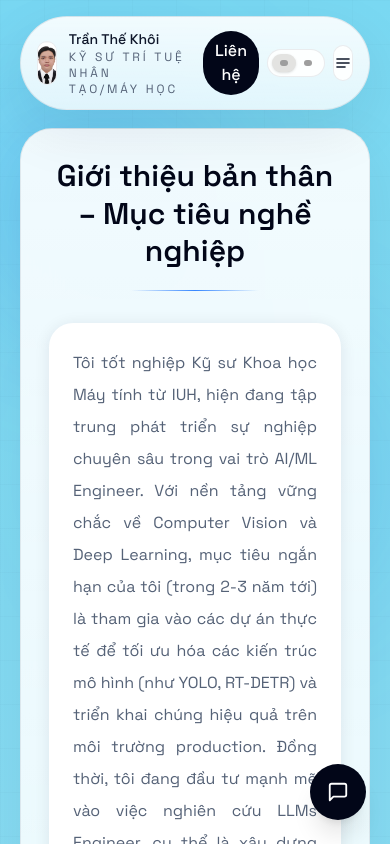
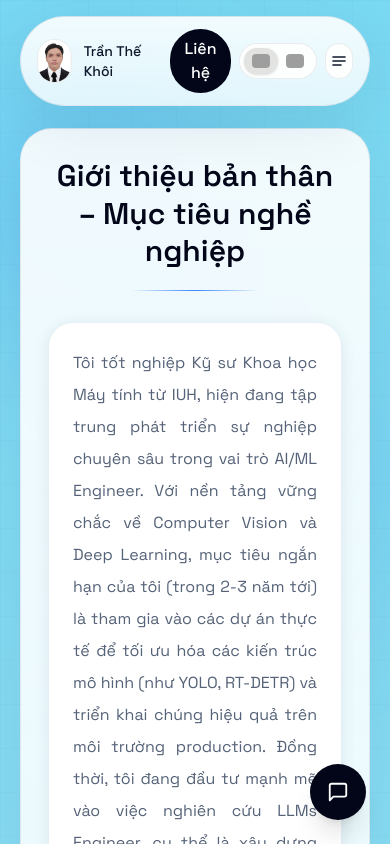
Before and after one commit to khoithetran/Khoi-Tran-Portfolio, a Next.js app: page / in a window 390 px wide. Shown: the top 844 px of the page. Built offline with nearby package versions, Linux system fonts and the light colour scheme; grey boxes are pictures that could not be loaded.

Commit message:
fix: hide NavHeader role text on small screens

```diff
--- a/components/ui/NavHeader.tsx
+++ b/components/ui/NavHeader.tsx
@@ -145,7 +145,7 @@ export function NavHeader({ locale, content, onLocaleChange }: NavHeaderProps) {
           </div>
           <div>
             <p className="text-sm font-medium text-slate-900">{identity[locale].name}</p>
-            <p className="font-[var(--font-mono)] text-xs uppercase tracking-[0.24em] text-[var(--muted)]">
+            <p className="hidden sm:block font-[var(--font-mono)] text-xs uppercase tracking-[0.24em] text-[var(--muted)]">
               {identity[locale].role}
             </p>
           </div>
```
